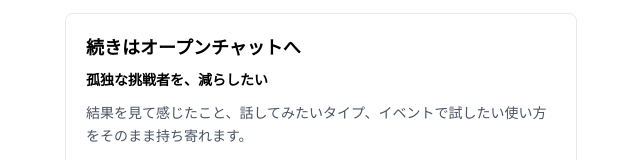
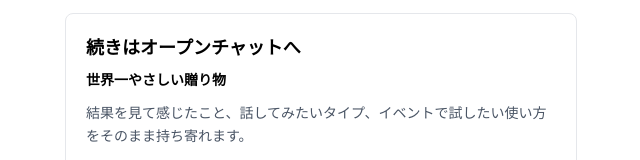
Before and after one commit to hayator11/revolist-diagnosis, a Next.js app: page /research/icebreak-11-v1/thanks in a window 1280 px wide. Shown: the part 379-539 px from the top of the page, without its empty margins (319-959 px from the left). Built offline with nearby package versions, Linux system fonts and the light colour scheme; no server answers.

Commit message:
rename open chat invite title

```diff
--- a/src/app/research/icebreak-11-v1/thanks/page.tsx
+++ b/src/app/research/icebreak-11-v1/thanks/page.tsx
@@ -27,7 +27,7 @@ export default function IcebreakThanksPage() {
         <div className="rounded-lg border border-gray-200 p-5 text-left">
           <h2 className="mb-2 text-lg font-bold text-black">続きはオープンチャットへ</h2>
           <p className="mb-3 text-sm font-bold text-black">
-            孤独な挑戦者を、減らしたい
+            世界一やさしい贈り物
           </p>
           <p className="mb-5 text-sm leading-relaxed text-gray-600">
             結果を見て感じたこと、話してみたいタイプ、イベントで試したい使い方をそのまま持ち寄れます。
--- a/src/components/OpenChatInvite.tsx
+++ b/src/components/OpenChatInvite.tsx
@@ -36,7 +36,7 @@ export default function OpenChatInvite({ context = "diagnosis", copy }: OpenChat
           <>
             オープンチャット
             <br />
-            「孤独な挑戦者を、減らしたい」
+            「世界一やさしい贈り物」
           </>
         )}
       </h2>
```
